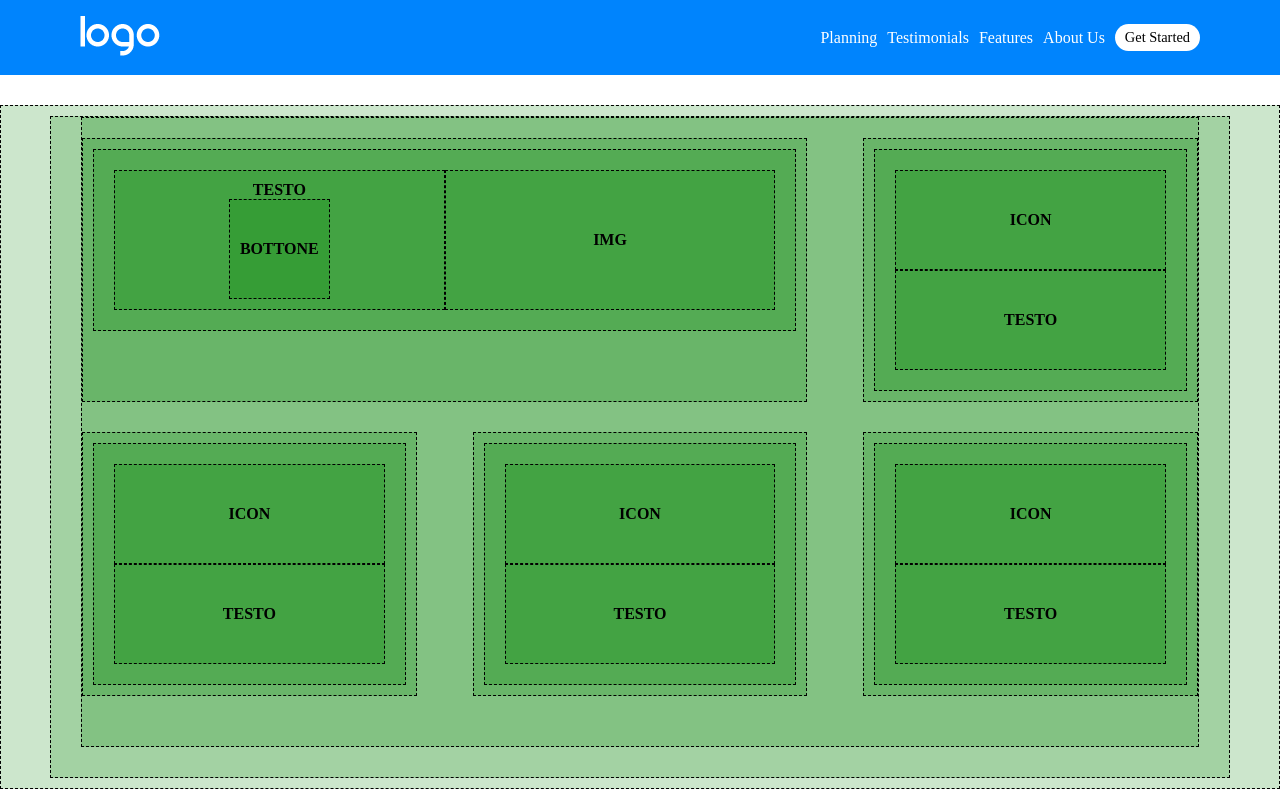
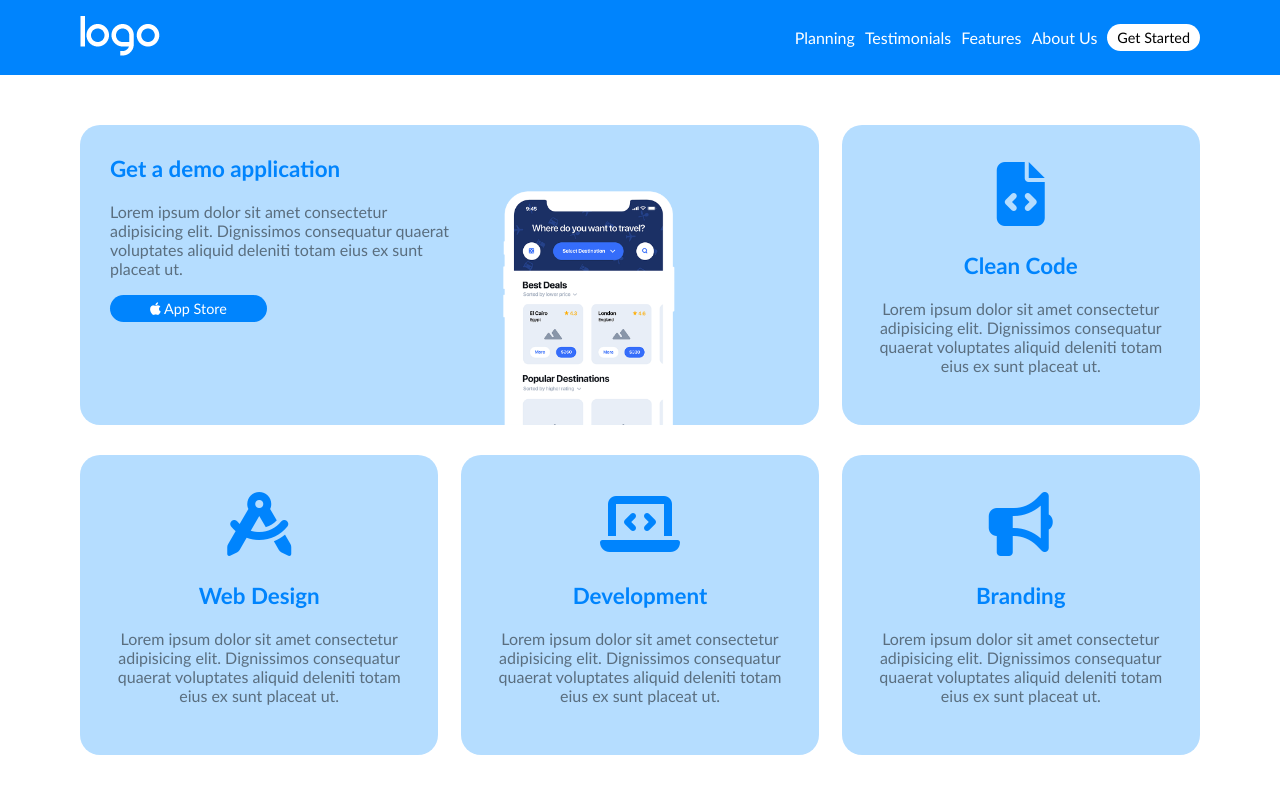
Before and after one commit to mcspe/htmlcss-responsive-layout, a plain HTML site: page index.html in a window 1280 px wide. Shown: the top 800 px of the page. Drawn offline with Linux system fonts and the light colour scheme.

Commit message:
[add] first section (features) content and style

```diff
--- a/css/desktop-style.css
+++ b/css/desktop-style.css
@@ -18,6 +18,10 @@
       main .features .main-card .card-txt,
       main .features .main-card .card-img{
         width: 50%;
+      }
+
+      main .features .card-img{
+        right: -40px;
       }
     /* /FEATURES SECTION */
 
--- a/css/style.css
+++ b/css/style.css
@@ -48,15 +48,44 @@
     width: 100%;
   }
 
-  main .features .card,
-  main .benefit .card{
-    padding: 20px;
-  }
-
   /* FEATURES SECTION */
     main .features .main-card,
     main .features .main-card .card-txt{
       flex-direction: column;
+      text-align: left;
+    }
+
+    main .features .card{
+      background-color: #B5DDFF;
+      border-radius: 20px;
+      color: #0084FD;
+      padding: 30px;
+      height: 100%;
+    }
+
+    main .features p{
+      color: #5A6E7F;
+    }
+
+    main .features .btn{
+      background-color: rgb(0, 132, 253);
+      color: white;
+      padding: 5px 40px;
+    }
+
+    main .features .btn:hover{
+      background-color: rgba(0, 132, 253, .9);
+    }
+
+    main .features .card-img{
+      position: relative;
+      right: 20px;
+      top: 30px;
+      max-width: 200px;
+    }
+
+    main .features .card-icon{
+      font-size: 4rem;
     }
   /* /FEATURES SECTION */
 
@@ -79,6 +108,10 @@
   /* /TESTIMONIALS SECTION */
 
   /* BENEFIT SECTION */
+    main .benefit .card{
+      padding: 30px;
+    }
+
     main .benefit h2{
       margin: 30px 0;
     }
--- a/css/tablet-style.css
+++ b/css/tablet-style.css
@@ -2,11 +2,11 @@
   /* MAIN */
     /* FEATURES SECTION */
       main .features .column:first-child{
-        width: 65%;
+        width: 66%;
       }
 
       main .features .column{
-        width: 30%;
+        width: 32%;
       }
     /* /FEATURES SECTION */
 
--- a/css/utilities.css
+++ b/css/utilities.css
@@ -5,6 +5,10 @@
   margin: 0;
   padding: 0;
   box-sizing: border-box;
+}
+
+body{
+  font-family: 'Trebuchet MS', 'Lucida Sans Unicode', 'Lucida Grande', 'Lucida Sans', Arial, sans-serif;
 }
 
 /* IMMAGINI */
@@ -40,6 +44,7 @@ img{
 
 /* BOTTONI */
 .btn{
+  text-decoration: none;
   font-size: .9rem;
   border-radius: 15px;
 }
@@ -126,3 +131,32 @@ img{
 .m-l30{
   margin-left: 30px;
 }
+
+/* TITOLI */
+h1, h2, h3, h4, h5{
+  font-weight: 800;
+}
+
+h1{
+  font-size: 2.6rem;
+}
+
+h2{
+  font-size: 2.1rem;
+}
+
+h3{
+  font-size: 1.7rem;
+}
+
+h4{
+  font-size: 1.4rem;
+}
+
+h5{
+  font-size: 1.2rem;
+}
+
+h6{
+  font-size: 1.1rem;
+}
--- a/index.html
+++ b/index.html
@@ -50,89 +50,104 @@
   <main>
 
     <!-- FEATURES SECTION -->
-    <section class="features m-b30 debug">
+    <section class="features m-b30">
 
-      <div class="container debug">
+      <div class="container">
 
-        <div class="row m-b30 d-flex fl-j-between debug">
+        <div class="row m-b30 d-flex fl-j-between">
 
-          <div class="column m-b30 debug">
+          <div class="column m-b30">
 
-            <div class="card main-card d-flex debug">
+            <div class="card main-card d-flex">
 
-              <div class="card-txt debug box-debug">
-                TESTO
-                <div class="card-btn debug box-debug">
-                  BOTTONE
-                </div>
+              <div class="card-txt m-b30">
+                <h4 class="m-b20">Get a demo application</h4>
+                <p class="m-b20">
+                  Lorem ipsum dolor sit amet consectetur adipisicing elit. Dignissimos consequatur quaerat voluptates aliquid deleniti totam eius ex sunt placeat ut.
+                </p>
+                <a  href="#" class="btn">
+                  <i class="fa-brands fa-apple"></i> App Store
+                </a>
               </div>
 
-              <div class="card-img box-debug debug">
-                IMG
+              <div class="card-img d-flex">
+                <img src="./img/phone.png" alt="phone">
               </div>
 
             </div>
 
           </div>
 
-          <div class="column m-b30 debug">
+          <div class="column m-b30">
 
-            <div class="card debug">
+            <div class="card">
 
-              <div class="card-icon box-debug debug">
-                ICON
+              <div class="card-icon m-b20">
+                <i class="fa-solid fa-file-code"></i>
               </div>
 
-              <div class="card-txt debug box-debug">
-                TESTO
+              <div class="card-txt">
+                <h4 class="m-b20">Clean Code</h4>
+                <p class="m-b20">
+                  Lorem ipsum dolor sit amet consectetur adipisicing elit. Dignissimos consequatur quaerat voluptates aliquid deleniti totam eius ex sunt placeat ut.
+                </p>
               </div>
 
             </div>
 
           </div>
 
-          <div class="column m-b30 debug">
+          <div class="column m-b30">
 
-            <div class="card debug">
+            <div class="card">
 
-              <div class="card-icon box-debug debug">
-                ICON
+              <div class="card-icon m-b20">
+                <i class="fa-solid fa-compass-drafting"></i>
               </div>
 
-              <div class="card-txt debug box-debug">
-                TESTO
+              <div class="card-txt">
+                <h4 class="m-b20">Web Design</h4>
+                <p class="m-b20">
+                  Lorem ipsum dolor sit amet consectetur adipisicing elit. Dignissimos consequatur quaerat voluptates aliquid deleniti totam eius ex sunt placeat ut.
+                </p>
               </div>
 
             </div>
 
           </div>
 
-          <div class="column m-b30 debug">
+          <div class="column m-b30">
 
-            <div class="card debug">
+            <div class="card">
 
-              <div class="card-icon box-debug debug">
-                ICON
+              <div class="card-icon m-b20">
+                <i class="fa-solid fa-laptop-code"></i>
               </div>
 
-              <div class="card-txt debug box-debug">
-                TESTO
+              <div class="card-txt">
+                <h4 class="m-b20">Development</h4>
+                <p class="m-b20">
+                  Lorem ipsum dolor sit amet consectetur adipisicing elit. Dignissimos consequatur quaerat voluptates aliquid deleniti totam eius ex sunt placeat ut.
+                </p>
               </div>
 
             </div>
 
           </div>
 
-          <div class="column m-b30 debug">
+          <div class="column m-b30">
 
-            <div class="card debug">
+            <div class="card">
 
-              <div class="card-icon box-debug debug">
-                ICON
+              <div class="card-icon m-b20">
+                <i class="fa-solid fa-bullhorn"></i>
               </div>
 
-              <div class="card-txt debug box-debug">
-                TESTO
+              <div class="card-txt">
+                <h4 class="m-b20">Branding</h4>
+                <p class="m-b20">
+                  Lorem ipsum dolor sit amet consectetur adipisicing elit. Dignissimos consequatur quaerat voluptates aliquid deleniti totam eius ex sunt placeat ut.
+                </p>
               </div>
 
             </div>
```
